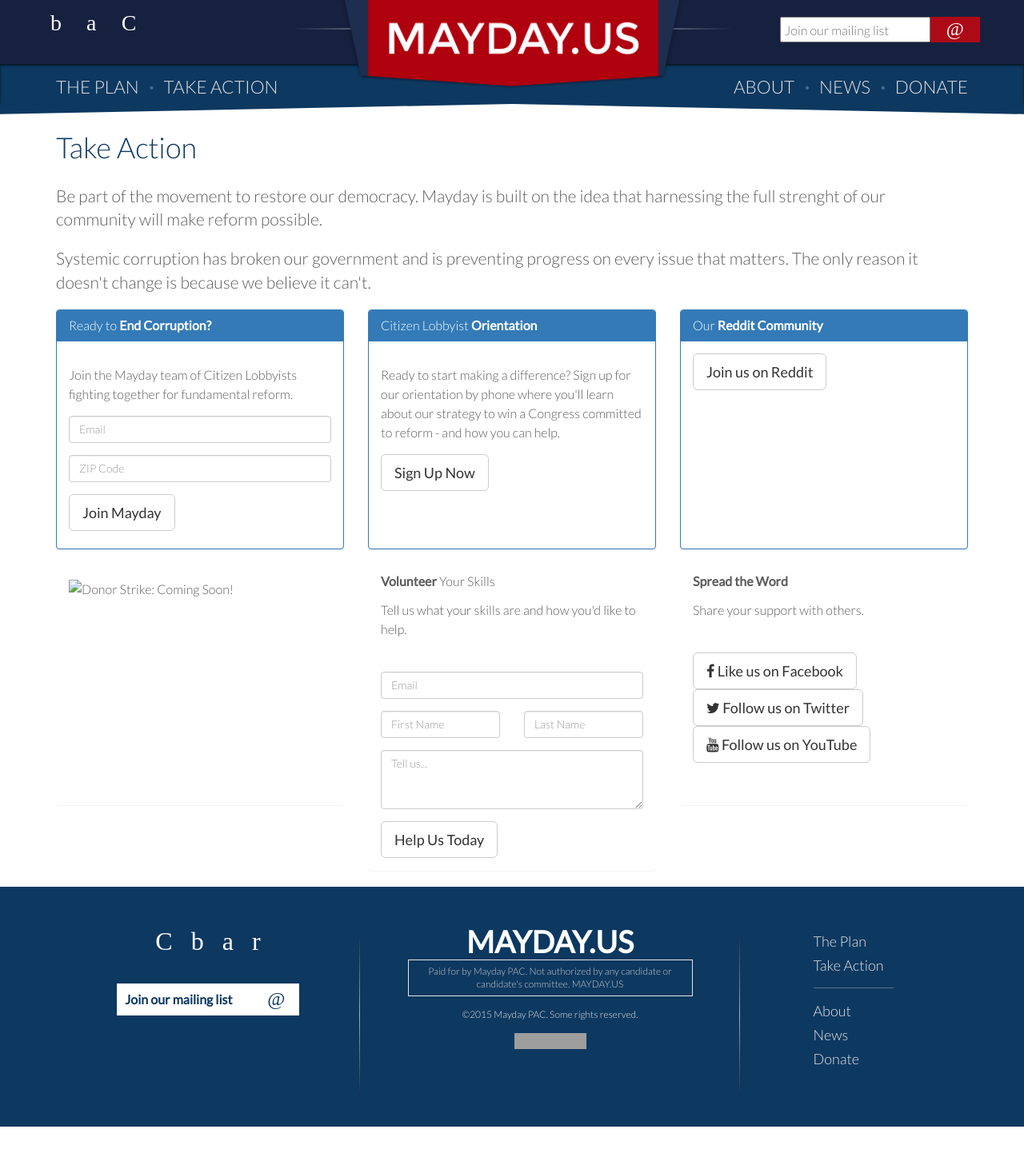
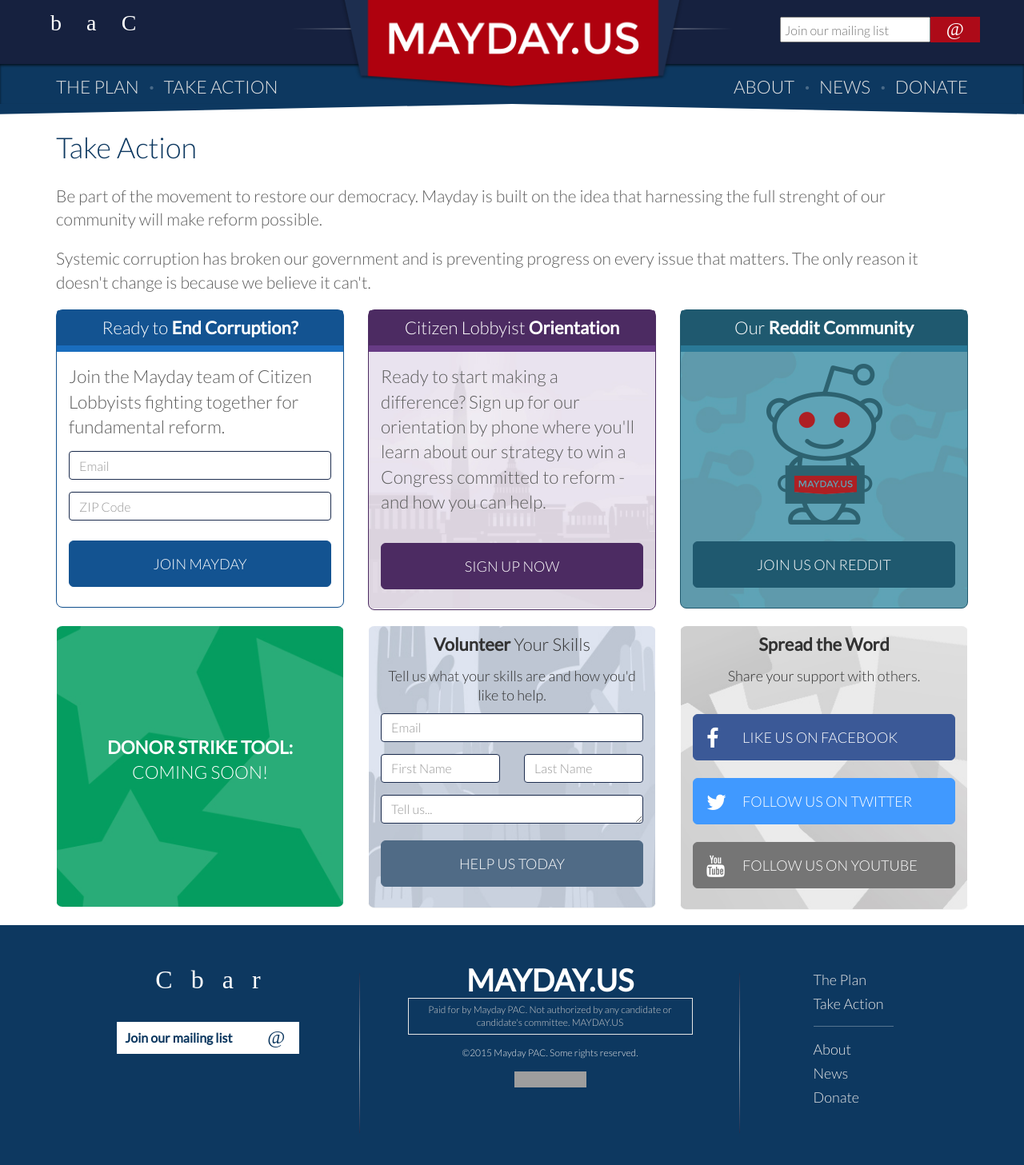
Before and after one commit to MayOneUS/mayday-2.0-frontend, a Jekyll site: the page built from take_action.html, in a window 1280 px wide. Shown: the whole page at 80% size. Built offline with Jekyll 4.4.1, drawn with Linux system fonts in a browser that asks for light colours; nearby versions of some CDN libraries; some web fonts are replaced; before the commit the page ends 1409 px from its top, so only the background shows below that; grey boxes are pictures that could not be loaded.

Commit message:
Take action now has correct image backgrounds, looks good across different devices. Also added new phone mixin for mobile device screens

```diff
--- a/_sass/_base.scss
+++ b/_sass/_base.scss
@@ -26,6 +26,7 @@
 
 $background-color: #ffffff;
 $brand-color: #0d3960;
+$dark-grey-color: rgb(50, 50, 50);
 $grey-color: #808080;
 $grey-color-light: #cccccc;
 $text-color: #5C5C5C;
@@ -42,6 +43,12 @@
 $tablet-min-width: 768px;
 $small-desktop-min-width: 992px;
 $large-desktop-min-width: 1200px;
+
+@mixin phone {
+  @media (max-width: #{$tablet-min-width - 1px}) {
+    @content;
+  }
+}
 
 @mixin tablet {
   @media (min-width: #{$tablet-min-width}) and (max-width: #{$small-desktop-min-width - 1px}) {
--- a/_sass/_take-action.scss
+++ b/_sass/_take-action.scss
@@ -10,6 +10,25 @@
  $volunteer-color: rgb(80, 107, 134);
  $orientation-color: rgb(76, 43, 98);
 
+ $bg-img-dir: '../images/action/';
+ $orientation-bg-img: 'orientation-bg.jpg';
+ $donor-strike-bg-img: 'donor-strike-bg.jpg';
+ $reddit-bg-img: 'reddit-bg.jpg';
+ $volunteer-bg-img: 'volunteer-bg.jpg';
+ $share-bg-img: 'share-bg.jpg';
+
+
+/**
+ * Grid of Panels
+ */
+.panels-grid .panel {
+  min-height: 330px;
+}
+
+/**
+ * Wide Button Mixin
+ * @param {Color} $bg-color
+ */
 @mixin wide-button($bg-color) {
   color: white;
   background-color: $bg-color;
@@ -20,6 +39,9 @@
   text-transform: uppercase;
   font-weight: 100;
 
+  margin-top: 6px;
+  padding: 16px 16px;
+
 
   &:hover {
     color: white;
@@ -29,7 +51,7 @@
 }
 
 @mixin share-button {
-
+  margin-top: 12px;
   text-align: left;
 
   .fa {
@@ -50,16 +72,43 @@
       margin-left: 35px;
       font-size: 16px;
     }
+
+    @include tablet {
+      margin-left: 45px;
+    }
+
+    @include phone {
+      margin-left: 35px;
+      font-size: 16px;
+    }
   }
 }
 
-@mixin panel($color, $bg-color, $bg-image) {
+/**
+ * Panel Mixin
+ * @param {Color} $color
+ * @param {Color} $bg-color
+ * @param {String} $bg-image
+ **/
+
+@mixin panel($heading-color, $bg-color, $bg-image) {
 
   @if $bg-color { border: 1px solid $bg-color; }
-  //@if $bg-image { background: url(#{$bg-image}) no-repeat;}
+  @if $bg-image {
+    $url: "#{$bg-img-dir}#{$bg-image}";
+    background: url($url) no-repeat;
+    @include phone {
+      background-size: 100% 100%;
+      background-position: center;
+    }
+    background-position: bottom;
+    background-size: 100%;
+  }
+
+  border-radius: 8px;
 
   .panel-heading {
-    @if $color { color: $color; }
+    @if $heading-color { color: $heading-color; }
     @if $bg-color {
       background-color: $bg-color;
       border-bottom: 8px solid lighten( $bg-color, 10%);
@@ -77,49 +126,120 @@
   }
 
   .panel-body {
+
     padding-top: 0px;
+    font-weight: 200;
+
+    @include large-desktop {
+      font-size: 1.4em;
+      line-height: 1.4em;
+    }
+
+    @include small-desktop {
+      font-size: 1.2em;
+      line-height: 1.2em;
+    }
+
+    @include tablet {
+      font-size: 1.4em;
+      line-height: 1.4em;
+    }
+
+    form {
+
+      .form-control {
+        height: 36px;
+        font-size: 16px;
+        border: 1px solid $navy-blue-mid-color;
+      }
+    }
   }
 }
 
 .panel-join-mayday {
   @include panel(null, $join-mayday-color, null);
   .btn {
+
     @include wide-button($join-mayday-color);
+  }
+
+  .panel-body .btn {
+    margin-top: 10px;
   }
 }
 
 .panel-orientation {
-  @include panel(null, $orientation-color, null);
-  .btn {
-    margin-top: 49px;
+  @include panel(null, $orientation-color, $orientation-bg-img);
+
+  .btn{
     @include wide-button($orientation-color);
+  }
+
+  .panel-body .btn {
+    margin-top: 20px;
   }
 }
 
 .panel-reddit {
-  @include panel(null, $reddit-color, null);
+  @include panel(null, $reddit-color, $reddit-bg-img);
+
+  .panel-body {
+    text-align: center;
+  }
+
+  .mayday-reddit-snoo {
+    padding: 15px;
+
+    @include small-desktop {
+      max-height: 205px;
+    }
+
+    @include tablet {
+      max-height: 207px;
+    }
+  }
+
   .btn {
-    margin-top: 175px;
+    margin-top: 20px;
     @include wide-button($reddit-color);
   }
 }
 
 .panel-donor-strike {
 
+  height: 351px;
+  @include panel($join-mayday-color, null, $donor-strike-bg-img);
+
+
+  .panel-body {
+    vertical-align: center;
+    color: white;
+    text-align: center;
+    text-transform: uppercase;
+    margin-top: 120px;
+  }
 }
 
 .panel-volunteer {
-  @include panel($join-mayday-color, null, null);
+  @include panel($dark-grey-color, null, $volunteer-bg-img);
   .btn {
     @include wide-button($volunteer-color);
   }
 }
 
 .panel-share {
-  @include panel($join-mayday-color, null, null);
+  @include panel($dark-grey-color, null, $share-bg-img);
+  .panel-body {
+    padding-top: 13px;
+  }
+
+  .btn {
+
+  }
 
   .btn-facebook {
-    margin-top: 99px;
+
+
     @include wide-button($facebook-color);
     @include share-button;
   }
--- a/_sass/_the-plan.scss
+++ b/_sass/_the-plan.scss
@@ -67,10 +67,3 @@
     border-color: $grey-color-light;
   }
 }
-
-/**
- * Grid of Panels
- */
-.panels-grid .panel {
-  min-height: 300px;
-}
--- a/css/main.scss
+++ b/css/main.scss
@@ -6,3 +6,4 @@
 
 @import "_index";
 @import "_the-plan";
+@import "_take-action";
--- a/take_action.html
+++ b/take_action.html
@@ -56,9 +56,9 @@
           <p>
             Ready to start making a difference? Sign up for our orientation by phone where you'll learn about our strategy to win a Congress committed to reform - and how you can help.
           </p>
-          <button type="submit" class="btn btn-default btn-lg">
+          <a href="#" class="btn btn-default btn-lg">
             Sign Up Now
-          </button>
+          </a>
           <!--<form>
             <div class="radio">
               <label>
@@ -98,22 +98,20 @@
           </h2>
         </div>
         <div class="panel-body">
-          <!--<ul>
-            <li><a href="">Title of a subreddit post</a></li>
-            <li><a href="">Title of a subreddit post</a></li>
-            <li><a href="">Title of a subreddit post</a></li>
-            <li><a href="">Title of a subreddit post</a></li>
-            <li><a href="">Title of a subreddit post</a></li>
-          </ul>-->
+          <img class="mayday-reddit-snoo" src="../images/action/mayday-reddit-snoo.png">
           <a class="btn btn-default btn-lg btn-reddit">Join us on Reddit</a>
         </div>
       </div>
     </div>
     <div class="clearfix visible-md-block visible-lg-block"></div>
     <div class="col-sm-6 col-md-4">
-      <div class="panel panel-donors-strike">
+      <div class="panel panel-donor-strike">
         <div class="panel-body">
-          <img alt="Donor Strike: Coming Soon!"/>
+          <p>
+            <strong>Donor Strike Tool:</strong>
+            <br/>
+            Coming Soon!
+          </p>
         </div>
       </div>
     </div>
```
